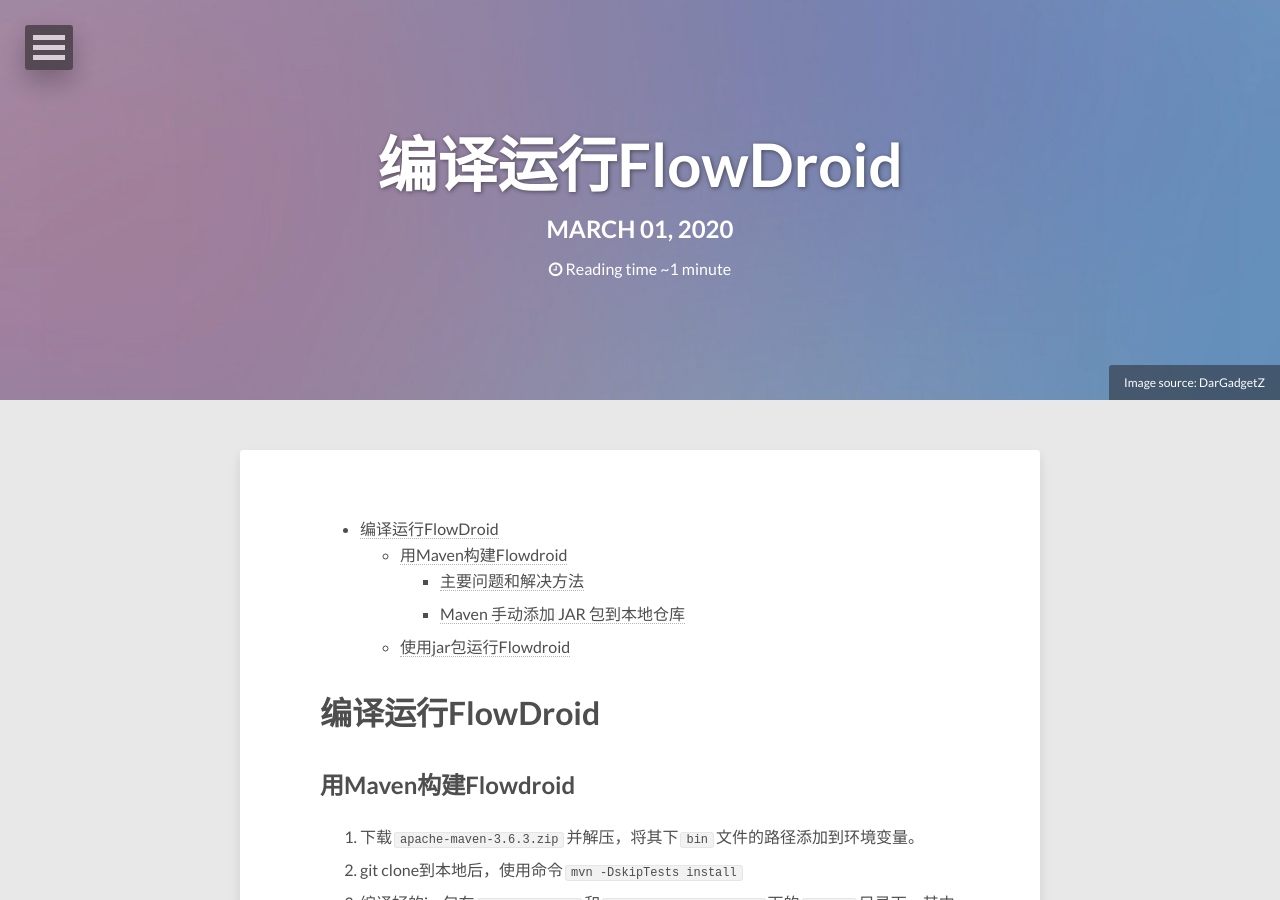
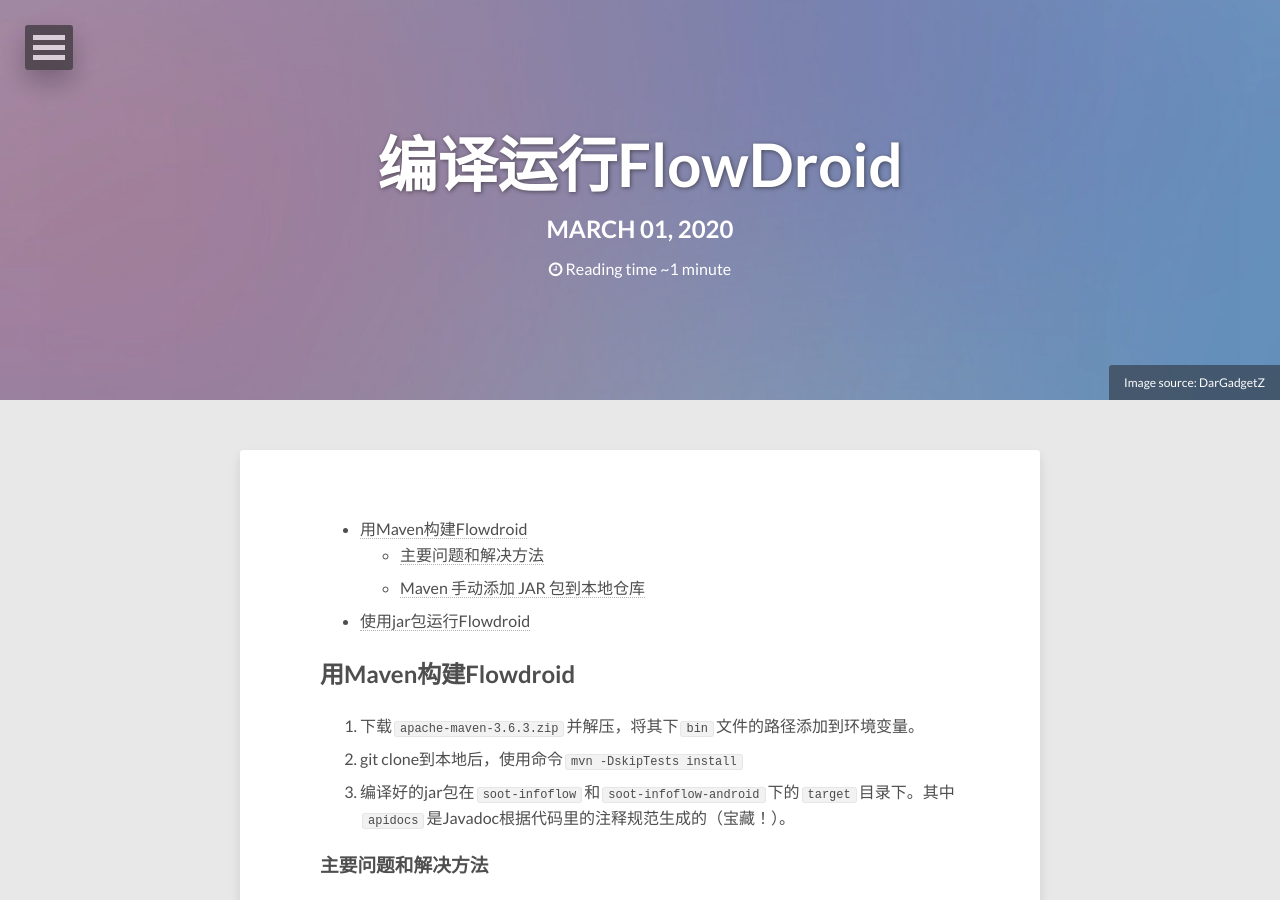
Before and after one commit to E0HYL/BLOG-OF-E0, a Jekyll site: the page built from _posts/2020-03-01-FlowDroid.md, in a window 1280 px wide and 900 px high. Built offline with Jekyll 4.4.1, drawn with Linux system fonts in a browser that asks for light colours; nearby versions of some CDN libraries; comment, search, counter and statistics services are not loaded.

Commit message:
Update 2020-03-01-FlowDroid.md

```diff
--- a/_posts/2020-03-01-FlowDroid.md
+++ b/_posts/2020-03-01-FlowDroid.md
@@ -12,14 +12,12 @@
 ---
 <!-- TOC -->
 
-- [编译运行FlowDroid](#编译运行flowdroid)
-    - [用Maven构建Flowdroid](#用maven构建flowdroid)
-        - [主要问题和解决方法](#主要问题和解决方法)
-        - [Maven 手动添加 JAR 包到本地仓库](#maven-手动添加-jar-包到本地仓库)
-    - [使用jar包运行Flowdroid](#使用jar包运行flowdroid)
+- [用Maven构建Flowdroid](#用maven构建flowdroid)
+    - [主要问题和解决方法](#主要问题和解决方法)
+    - [Maven 手动添加 JAR 包到本地仓库](#maven-手动添加-jar-包到本地仓库)
+- [使用jar包运行Flowdroid](#使用jar包运行flowdroid)
 
 <!-- /TOC -->
-# 编译运行FlowDroid
 
 ## 用Maven构建Flowdroid
 
```
